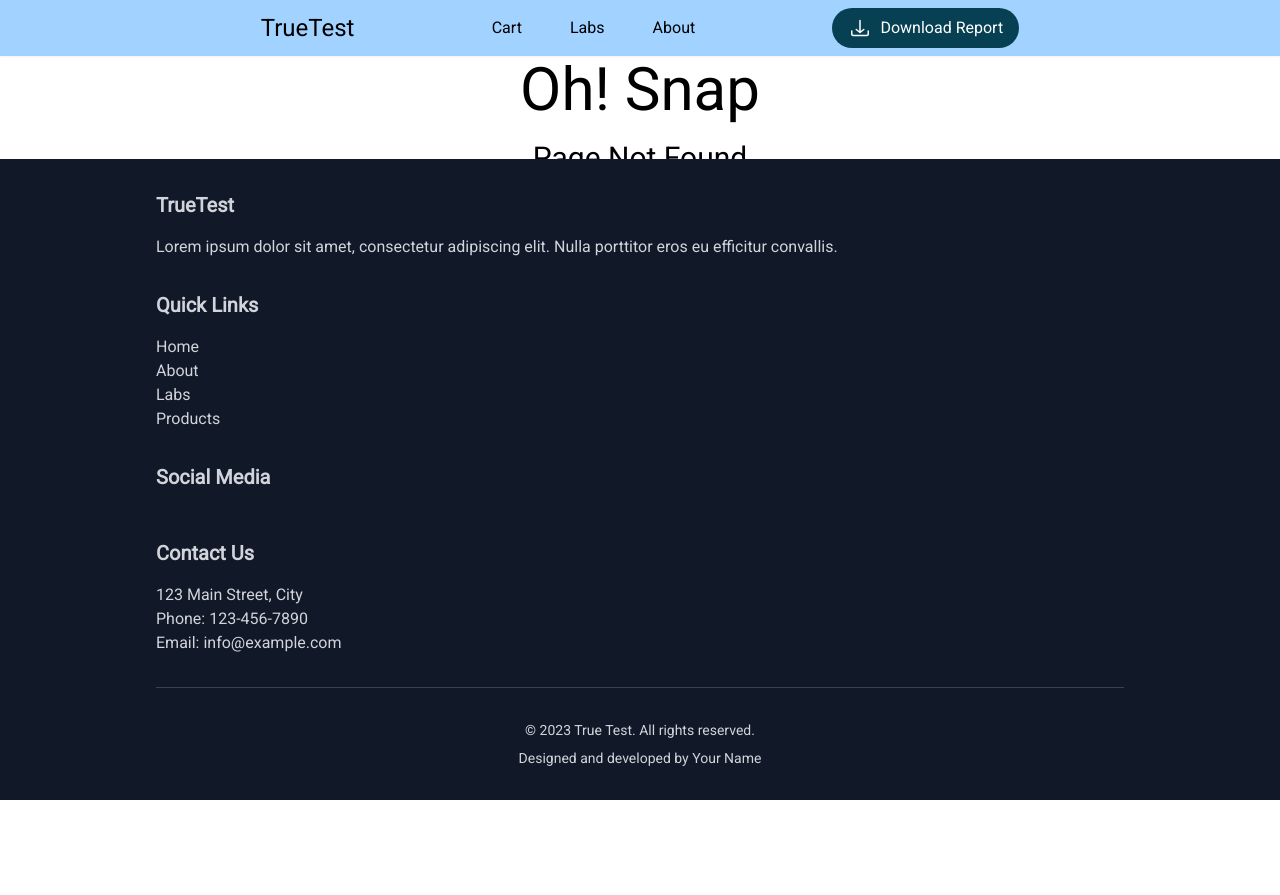
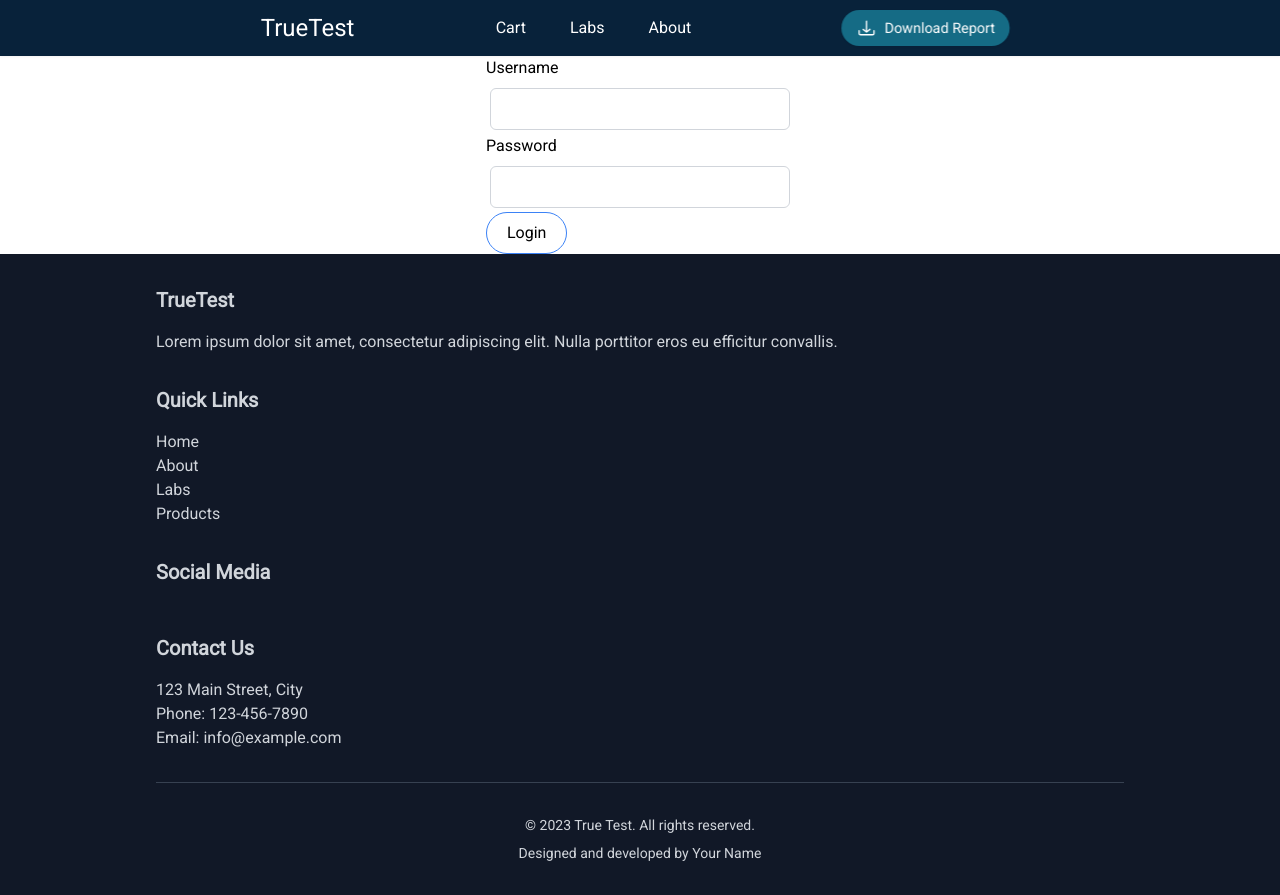
Before and after one commit to arup-basak/true-test, a Next.js app: page /admin in a window 1280 px wide. Before the commit this address had no page. Before the commit the page ends 800 px from the top, so only its background shows below. Built offline with nearby package versions, Linux system fonts and the light colour scheme.

Commit message:
added Admin page, some UX changes

```diff
--- a/src/components/Button.tsx
+++ b/src/components/Button.tsx
@@ -2,13 +2,14 @@ import React from 'react'
 
 interface ButtonProps {
     innerText: string,
-    onClick: () => void
+    onClick: () => void,
+    className?: string
 }
 
 const Button = (props: ButtonProps) => {
   return (
     <button
-        className='cursor-pointer transition border border-blue-500 hover:bg-blue-500 hover:text-white rounded-sm p-2'
+        className={`cursor-pointer transition border border-blue-500 hover:bg-blue-500 hover:text-white p-2 ${props.className}`}
         onClick={() => props.onClick()}>
         {props.innerText}
     </button>
--- a/src/components/Input.tsx
+++ b/src/components/Input.tsx
@@ -5,6 +5,10 @@ interface InputProps {
   onChange?: (e: ChangeEvent<HTMLInputElement>) => void;
   value?: string;
   placeholder?: string;
+  label?: string;
+  type?: "text" | "password"
+  className?: string,
+  maxLen?: number
 }
 
 const inputVariants: Variants = {
@@ -13,6 +17,10 @@ const inputVariants: Variants = {
 };
 
 const Input = (props: InputProps) => {
+  const inputType = props.type || "text";
+  const maxLen = props.maxLen || 99
+
+
   const [value, setValue] = useState(props.value || '');
 
   const onHandleChange = (e: ChangeEvent<HTMLInputElement>) => {
@@ -29,11 +37,18 @@ const Input = (props: InputProps) => {
         animate="visible"
         variants={inputVariants}
       >
+        <label htmlFor="input" className="block font-medium mb-1">
+          {props.label} {/* Render the label text */}
+        </label>
         <motion.input
-          className="px-4 py-2 border border-gray-300 rounded-md sm:w-64 md:w-96 m-1"
+          id="input"
+          type={inputType}
+          className={`px-4 py-2 border border-gray-300 rounded-md sm:w-64 md:w-96 m-1 ${props.className}`}
           onChange={onHandleChange}
           value={value}
           placeholder={props.placeholder}
+          autoComplete='off'
+          maxLength={maxLen}
         />
       </motion.div>
     </>
--- a/src/components/LinkNavButton.tsx
+++ b/src/components/LinkNavButton.tsx
@@ -1,6 +1,7 @@
 import React, { useState, useEffect } from 'react';
 import Link from 'next/link';
 import { useRouter } from 'next/router';
+import { motion } from 'framer-motion'
 
 interface Props {
     href?: string;
@@ -16,9 +17,15 @@ const LinkNavButton = ({ innerText, href = `/${innerText.toLowerCase()}`, }: Pro
     }, [router.pathname, href]);
 
     return (
-        <div className={`px-3 ${active ? "bg-red-500" : ""}`}>
-            <Link href={href}>{innerText}</Link>
-        </div>
+        <Link href={href}>
+            <motion.div
+                whileHover={{
+
+                }}
+                className={`p-1 px-4 transition rounded-full font-medium ${active ? "bg-slate-300 text-black" : "hover:text-slate-300"}`}>
+                {innerText}
+            </motion.div>
+        </Link>
     );
 };
 
--- a/src/components/NavBar.tsx
+++ b/src/components/NavBar.tsx
@@ -1,24 +1,52 @@
 import React from 'react';
 import Link from 'next/link';
 import download_icon from 'public/download-icon.svg'
-import NavButton from './NavButton';
 import LinkNavButton from './LinkNavButton';
 import Image from 'next/image';
+import { motion } from 'framer-motion'
 
 const NavBar = () => {
   return (
-    <div className='drop-shadow-sm p-2 bg-[#A2D2FF] '>
+    <motion.div
+      initial={{
+        opacity: 0.5,
+        y: -50
+      }}
+      animate={{
+        y: 0,
+        opacity: 1
+      }}
+      className='drop-shadow-sm p-2 bg-[#08223a] text-white'>
       <div className='flex tablet:w-3/5 m-auto items-center justify-between'>
-        <div className='text-2xl'>
-          TrueTest
-        </div>
+        <Link href="/">
+          <motion.div
+            whileHover={{
+              scale: 1.3
+            }}
+            whileTap={{
+              scale: 0.9
+            }}
+            className='text-2xl'>
+            TrueTest
+          </motion.div>
+        </Link>
         <div className='flex min-w-[30%] justify-between'>
           <LinkNavButton innerText='Cart' />
           <LinkNavButton innerText='Labs' />
           <LinkNavButton innerText='About' />
         </div>
         <Link href='/report'>
-          <div className='bg-[#074052] p-2 px-4 rounded-full text-white flex'>
+          <motion.div
+            initial={{
+              scale: .9
+            }}
+            whileHover={{
+              scale: 1.1
+            }}
+            whileTap={{
+              scale: .8
+            }}
+            className='bg-[#156b85] p-2 px-4 rounded-full text-white flex drop-shadow-sm'>
             <Image
               src={download_icon}
               alt='download-icon'
@@ -27,11 +55,11 @@ const NavBar = () => {
               className='mr-2'
             />
             Download Report
-          </div>
+          </motion.div>
         </Link>
 
       </div>
-    </div>
+    </motion.div>
 
   );
 };
--- a/src/pages/_app.tsx
+++ b/src/pages/_app.tsx
@@ -10,7 +10,7 @@ const roboto = Roboto({
   subsets: ['latin'],
 })
 
-export default function App({ Component, pageProps }: AppProps) {
+const App = ({ Component, pageProps }: AppProps) => {
   const router = useRouter()
   return (
     <main className={`flex flex-col ${roboto.className}`}>
@@ -24,3 +24,5 @@ export default function App({ Component, pageProps }: AppProps) {
     </main>
   );
 }
+
+export default App
--- /dev/null
+++ b/src/pages/admin.tsx
@@ -0,0 +1,51 @@
+import React from 'react'
+import Input from '@/components/Input'
+import Head from 'next/head'
+import Button from '@/components/Button'
+import { useState, useRef } from 'react'
+
+const Login = () => {
+    const loginAttempt = useRef(0)
+    const [username, setUsername] = useState("")
+    const [password, setPassword] = useState("")
+
+    const handleLogin = () => {
+
+    };
+
+
+    return (
+        <>
+            <Head>
+                <title>LogIn</title>
+            </Head>
+            <div className='m-auto'>
+                <Input
+                    label='Username'
+                    className=' min-w-[300px]'
+                    maxLen={10}
+                    onChange={(e) => setUsername(e.target.value)}
+                />
+                <Input
+                    type='password'
+                    label='Password'
+                    className=' min-w-[300px]'
+                    maxLen={10}
+                    onChange={(e) => setPassword(e.target.value)}
+                />
+                <Button
+                    innerText='Login'
+                    onClick={handleLogin}
+                    className='m-auto px-5 rounded-full'
+                />
+
+            </div>
+        </>
+    )
+}
+
+const admin = () => {
+    return <Login />
+}
+
+export default Login
--- a/src/pages/report.tsx
+++ b/src/pages/report.tsx
@@ -34,14 +34,16 @@ const App = () => {
             onChange={(e) => setInputValue(e.target.value)}
             autoComplete='no'
           />
-          <Link href={`/report/${inputValue}`}>
-          <button
-            className="mt-4 px-4 py-2 bg-blue-500 text-white rounded-md hover:bg-blue-600 m-1"
-            onClick={handleSubmit}
-          >
-            Submit
-          </button>
-          </Link>
+          {/* <Link href={`/report/${inputValue}`}> */}
+            <motion.button
+              className="mt-4 px-4 py-2 bg-blue-500 text-white rounded-md hover:bg-blue-600 m-1"
+              onClick={handleSubmit}
+              whileHover={{ scale: 1.05 }}
+              whileTap={{ scale: 0.95 }}
+            >
+              Submit
+            </motion.button>
+          {/* </Link> */}
         </div>
       </motion.div>
     </>
```
Also changed, not shown: public/robots.txt.
